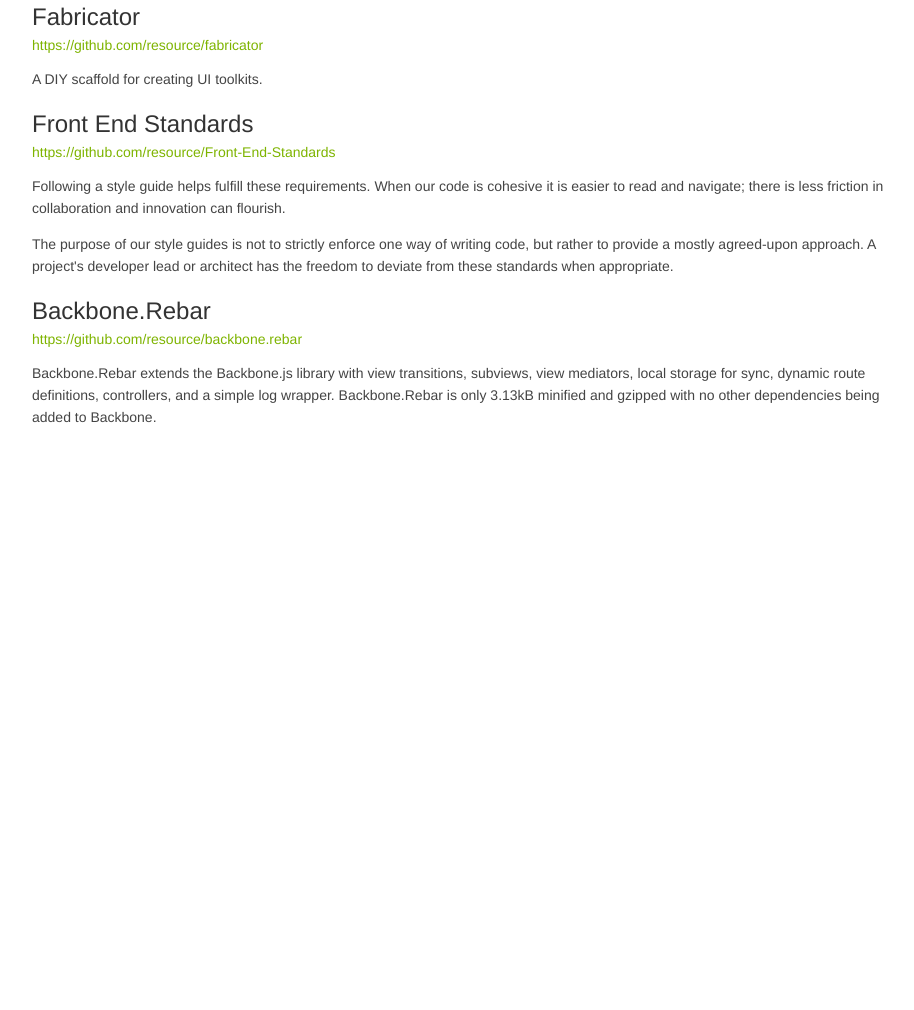
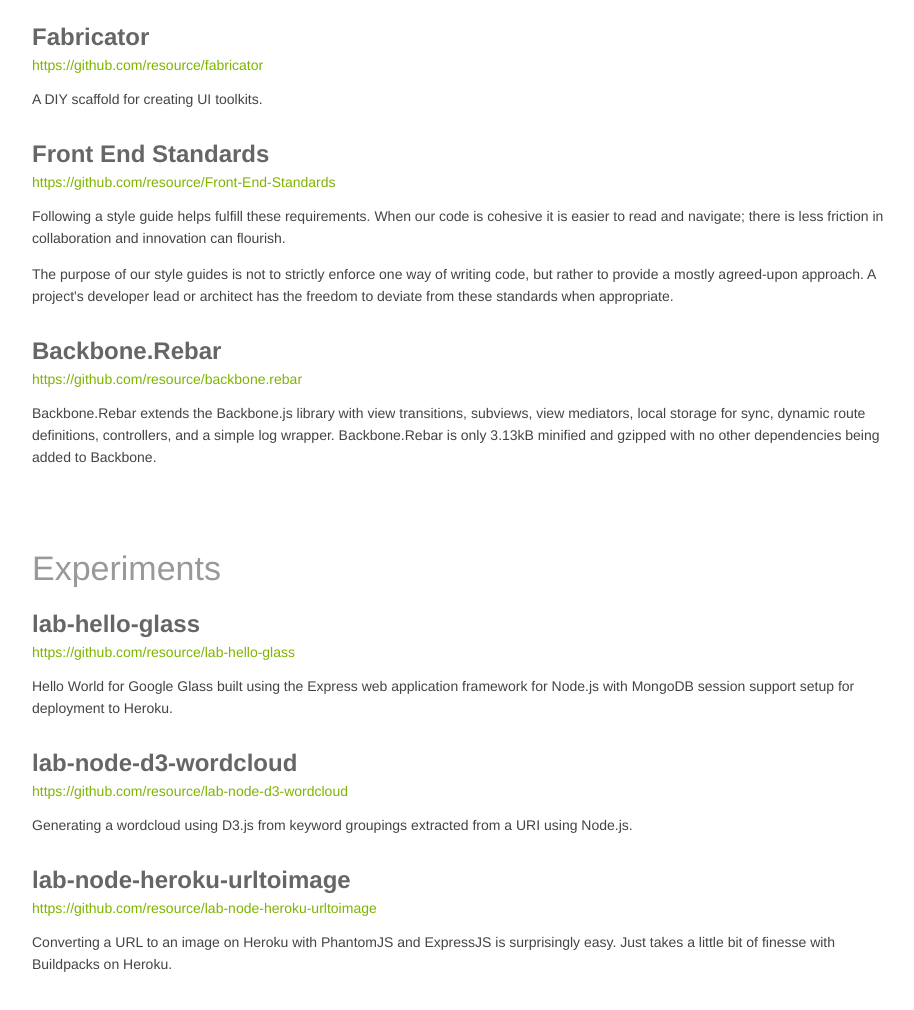
Before and after one commit to resource/resource.github.io, a plain HTML site: page index.html in a window 1280 px wide. Shown: the part 602-1612 px from the top of the page, without its empty margins (176-1090 px from the left). Before the commit the page ends 1044 px from the top, so only its background shows below. Drawn offline with Linux system fonts and the light colour scheme.

Commit message:
Adding experiments to github.io page

```diff
--- a/index.html
+++ b/index.html
@@ -55,6 +55,29 @@
                     </li>
 
                 </ul>
+                <br>
+                <h1>Experiments</h1>
+                <ul>
+
+                    <li>
+                        <h2>lab-hello-glass</h2>
+                        <a href="https://github.com/resource/lab-hello-glass">https://github.com/resource/lab-hello-glass</a>
+                        <p>Hello World for Google Glass built using the Express web application framework for Node.js with MongoDB session support setup for deployment to Heroku.</p>
+                    </li>
+
+                    <li>
+                        <h2>lab-node-d3-wordcloud</h2>
+                        <a href="https://github.com/resource/lab-node-d3-wordcloud">https://github.com/resource/lab-node-d3-wordcloud</a>
+                        <p>Generating a wordcloud using D3.js from keyword groupings extracted from a URI using Node.js.</p>
+                    </li>
+
+                    <li>
+                        <h2>lab-node-heroku-urltoimage</h2>
+                        <a href="">https://github.com/resource/lab-node-heroku-urltoimage</a>
+                        <p>Converting a URL to an image on Heroku with PhantomJS and ExpressJS is surprisingly easy. Just takes a little bit of finesse with Buildpacks on Heroku.</p>
+                    </li>
+
+                </ul>
             </div>
 
         </div>
--- a/stylesheets/styles.css
+++ b/stylesheets/styles.css
@@ -62,7 +62,7 @@ p {
 }
 
 .projects h1 {
-  font-size: 28px;
+  font-size: 34px;
   font-weight: normal;
   color: #999;
 }
@@ -71,11 +71,16 @@ p {
   list-style: none;
   padding: 0;
   margin: 0;
+  margin-bottom:40px;
+}
+
+.projects li {
+  margin-bottom:30px;
 }
 
 .projects li h2 {
-  font-weight: normal;
-  color: #333;
+  font-weight: bold;
+  color: #666;
   padding: 0;
   margin-bottom: 5px;
 }
```
